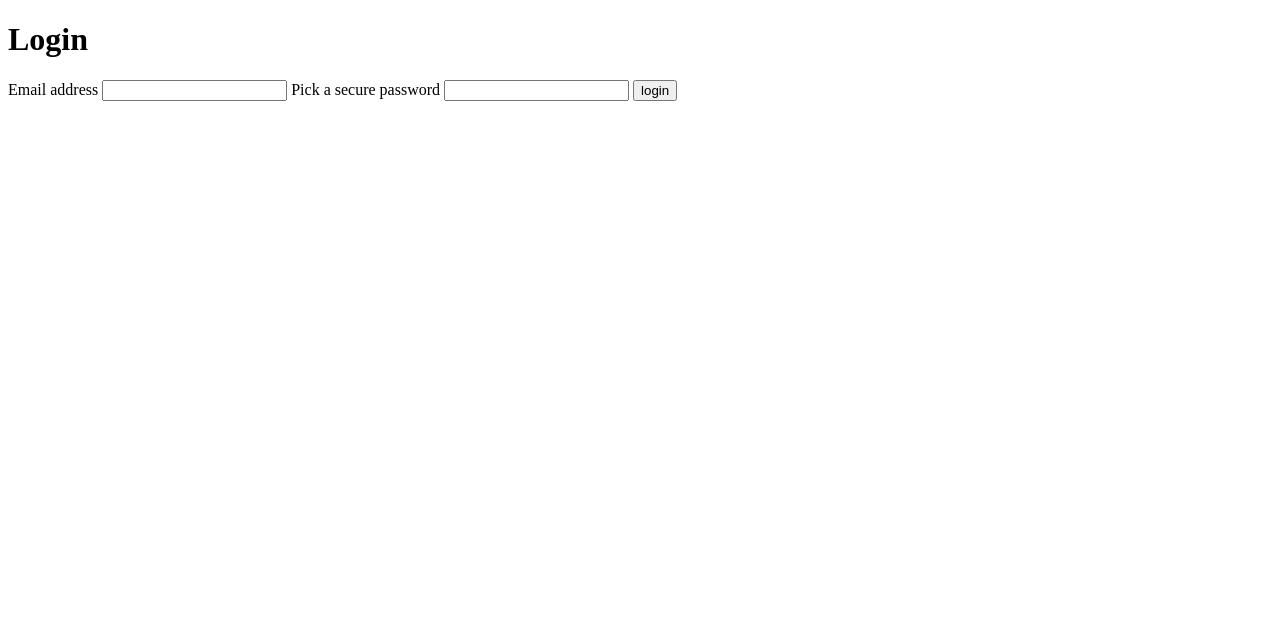
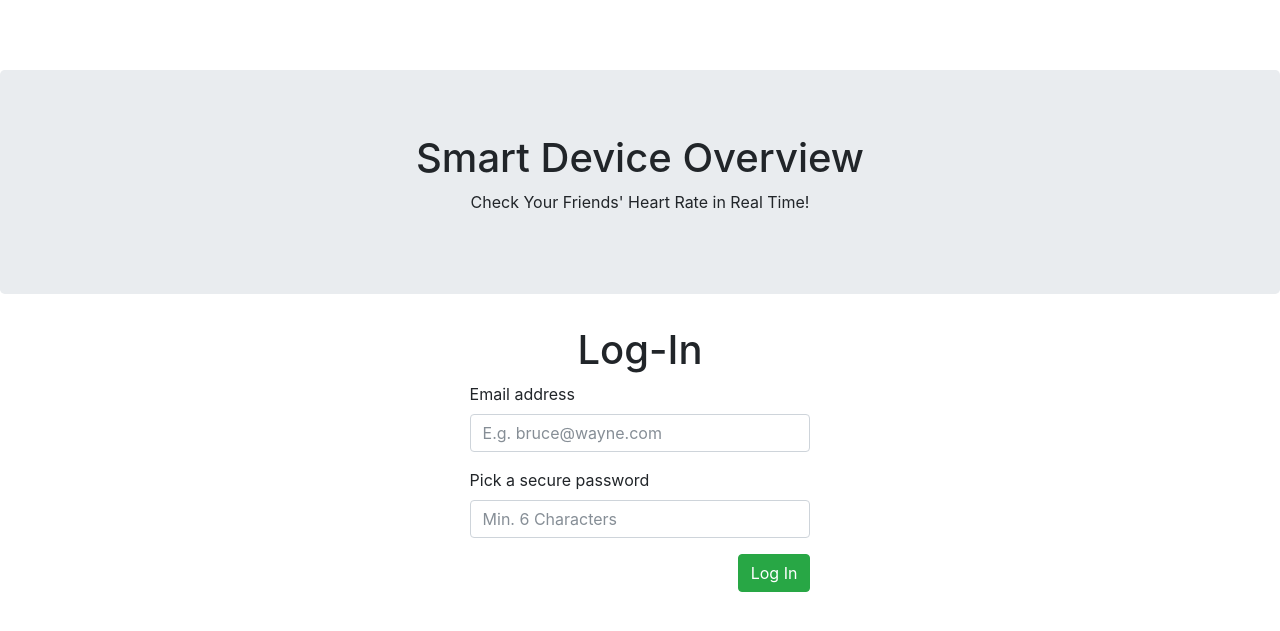
Before and after one commit to wcafricanus/bluetoothhub, a Flask app: page /login in a window 1280 px wide. Shown: the top 631 px of the page. Run offline with Flask 2, Linux system fonts and the light colour scheme; parts of the project's set-up code (start-up, migrations or seed data) failed here and were passed over; some libraries are stand-ins or nearby versions.

Commit message:
style the login page.

```diff
--- a/app/templates/login.html
+++ b/app/templates/login.html
@@ -1,16 +1,40 @@
-<!DOCTYPE html>
-<html lang="en">
-<head>
-    <meta charset="UTF-8">
-    <title>Login</title>
-</head>
-<body>
-    <h1>Login</h1>
-    <form method="POST" action="/login">
-        {{ form.hidden_tag() }}
-        {{ form.email.label }} {{ form.email(size=20) }}
-        {{ form.password.label }} {{ form.password(size=20) }}
-        <input type="submit" value="login">
-    </form>
-</body>
-</html>
+{% extends "base.html" %}
+{% block content %}
+<div class="row">
+    <div class="col-sm-1">
+
+    </div>
+    <div class="col-sm-10 well" style="background-color: rgb(255,255,255);">
+        <div class="container">
+            <div class="row">
+                <div class="col-sm-12">
+                    <h1 class="text-center">Log-In</h1>
+                    <form action="{{url_for('login')}}" class="form-horizontal" method="POST">
+                        {{ form.hidden_tag() }}
+                        <div class="form-group col-sm-5 mx-auto {% if form.email.errors %} has-error {% endif %}">
+                            {{form.email.label()}}
+                            <div>
+                            {{ form.email(placeholder="E.g. bruce@wayne.com", class="form-control form-control-success") }}
+                            </div>
+                            <div class="form-control-feedback text-danger">{{ form.email.errors[0] }}</div>
+                        </div>
+                        <div class="form-group col-sm-5 mx-auto {% if form.password.errors %} has-error {% endif %}">
+                            {{form.password.label()}}
+                            <div>
+                            {{ form.password(placeholder="Min. 6 Characters", class="form-control") }}
+                            </div>
+                            <div class="form-control-feedback text-danger">{{ form.password.errors[0] }}</div>
+                        </div>
+                        <div class="col-sm-5 mx-auto">
+                            <button class="btn btn-success float-right" type="submit">Log In</button>
+                        </div>
+                    </form>
+                </div>
+            </div>
+        </div><!--/container-->
+    </div>
+    <div class="col-sm-1">
+
+    </div>
+</div>
+{% endblock %}
--- a/app/views.py
+++ b/app/views.py
@@ -43,7 +43,7 @@ def signup():
 def login():
     form = LoginForm()
     if request.method == 'GET':
-        return render_template('login.html', form=form)
+        return render_template('login.html', form=form, page_title='Log in')
     elif request.method == 'POST':
         if form.validate_on_submit():
             user = User.objects(email=form.email.data).first()
@@ -62,7 +62,7 @@ def login():
 @app.route('/protected')
 @login_required
 def protected():
-    return render_template("overview.html")
+    return render_template("overview.html", page_title="Heart Monitor")
 
 
 def append_owner(device_dict):
```
